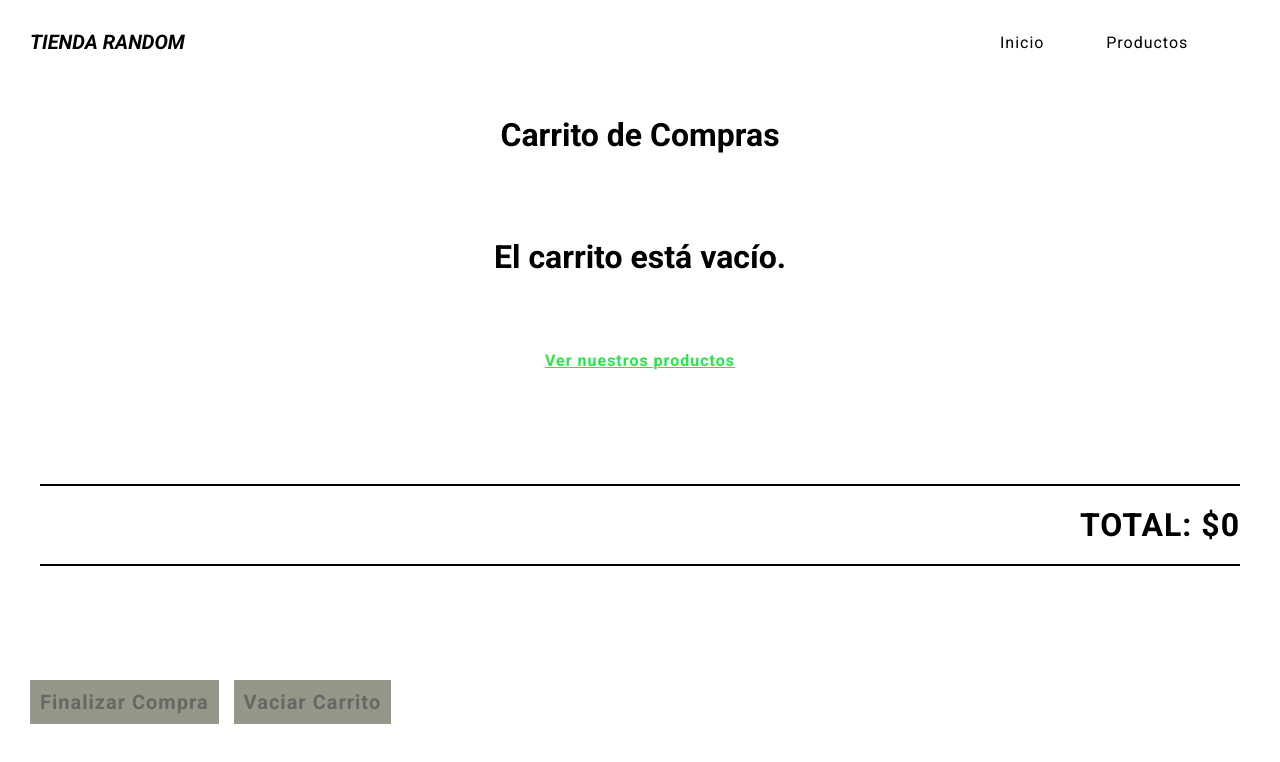
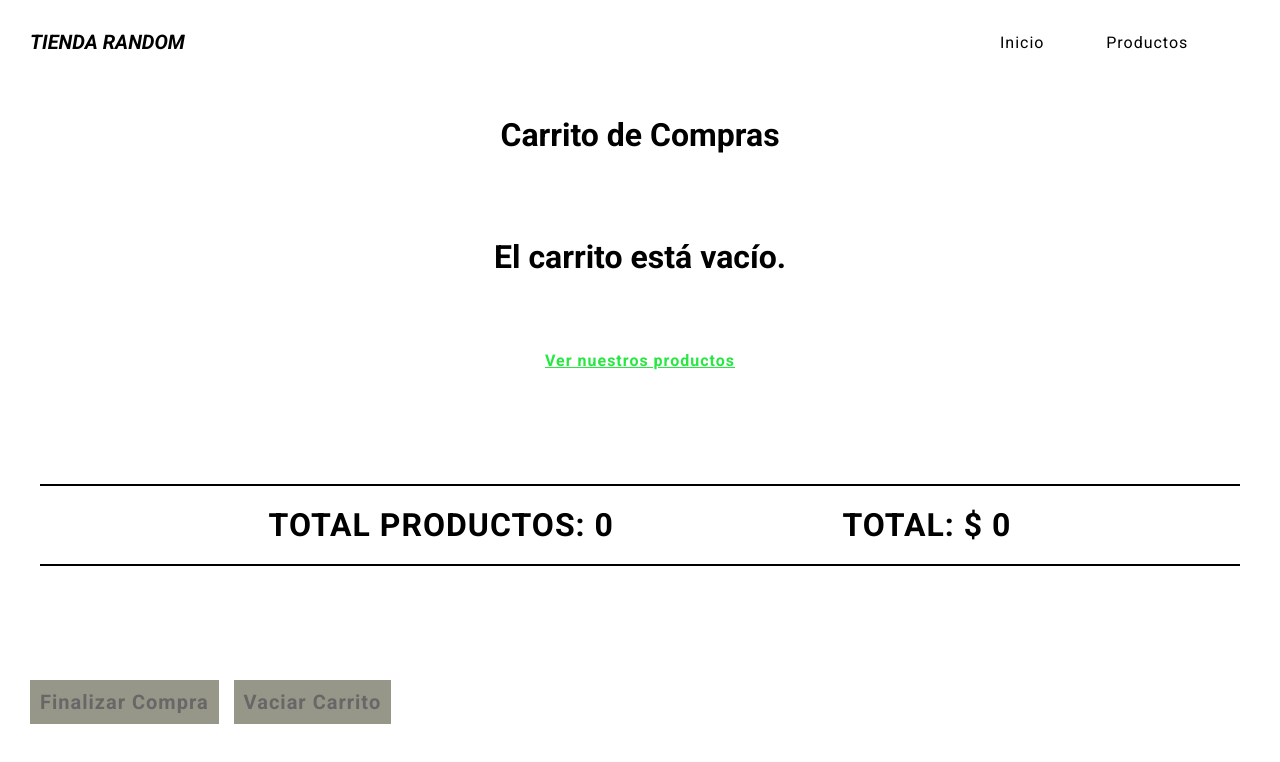
Before and after one commit to l-macias/store-react-final, a React (Create React App) app: page /cart in a window 1280 px wide. Shown: the top 762 px of the page. Built offline with nearby package versions, Linux system fonts and the light colour scheme.

Commit message:
añadiendo cosas

```diff
--- a/src/App.css
+++ b/src/App.css
@@ -518,6 +518,8 @@
 
   .total {
     text-align: end;
+    display: flex;
+    justify-content: space-evenly;
     padding: 20px 0;
     margin: 40px;
     border-top: 2px solid black;
--- a/src/App.jsx
+++ b/src/App.jsx
@@ -1,67 +1,12 @@
 //import logo from './logo.svg';
 import './App.css';
-import NavBar from './components/NavBar/index';
-import ItemListContainer from './containers/ItemListContainer';
-import CategorySelector from './containers/CategorySelector';
-import ItemDetailContainer from './containers/ItemDetailContainer';
-import {
-  BrowserRouter,
-  Switch,
-  Route,
-
-} from "react-router-dom";
-import {CartContextProvider} from "./context/CartContext"
-import Cart from "./components/Cart/Cart"
+import Router from './router';
 
 function App() {
   return (
-    <CartContextProvider>
-      <BrowserRouter>
-        <header className="App-header">
-          <NavBar />
-        </header>
-        <Switch>
-          <Route exact path="/">
-            <div style={{
-        textAlign: 'center',
-        marginTop: '30px',
+    <Router/>
 
-       }}>
-              <h1>TIENDA RANDOM</h1>
-              <h2>Bienvenidos a una tienda con productos ficticios y aleatorios</h2>
-            </div>
-          </Route>
-          <Route path="/products">
-            <div className="containerAll">
-              <div className="containerSelector">
-                <h3 className="filterTitle">Categorías:</h3>
-                <CategorySelector />
-              </div>
-              <div className='container'>
-                <Switch>
-                  <Route exact path="/products">
-                    <ItemListContainer />
-                  </Route>
-                  <Route path="/products/:catId">
-                    <ItemListContainer />
-                  </Route>
 
-                </Switch>
-              </div>
-            </div>
-          </Route>
-          <Route exact path="/product/:itemId">
-            <ItemDetailContainer />
-          </Route>
-          <Route exact path="/cart">
-            <Cart />
-          </Route>
-          <Route path="/*">
-            <h1>Error 404 - Página no encontrada</h1>
-          </Route>
-        </Switch>
-      </BrowserRouter>
-    </CartContextProvider>
   );
 }
 
--- a/src/components/Cart/Cart.jsx
+++ b/src/components/Cart/index.jsx
@@ -20,6 +20,7 @@ const Cart = () => {
                         <div className="itemLine" key={item.id}>
                             <h1 className="textLine">{`Codigo: ${item.id} - ${item.title} - $${item.price} `}</h1>
                             <h2>{` Cantidad: ${item.quantity}`}</h2>
+                            <h2>{`Subtotal: $ ${item.quantity*item.price}`}</h2>
                             <button className='removeItem' onClick={()=>removeItem(item)}>Eliminar artículo</button>
                         </div>
                         )
--- a/src/components/CartCount/index.jsx
+++ b/src/components/CartCount/index.jsx
@@ -2,7 +2,7 @@ import React from "react";
 import { CartContext } from "../../context/CartContext";
 import { useContext } from "react";
 
-// USADO EN EL CARTWIDGET
+
 const CartCount = () => {
     const {cart} = useContext(CartContext)
     let count = 0
--- a/src/components/Item/index.jsx
+++ b/src/components/Item/index.jsx
@@ -1,5 +1,5 @@
 import { Link } from 'react-router-dom'
-// Item card
+
 
 const Item = ({item}) => (
     <Link className="linkCardProduct" to={`/product/${item.id}`}>
--- a/src/components/ItemCounter/ItemCounter.jsx
+++ b/src/components/ItemCounter/ItemCounter.jsx
@@ -6,7 +6,7 @@ const ItemCounter = ({stock, onAdd}) => {
     const [count, setCount] = useState(0)
 
     const sumar = () => {
-        if(count<stock) { //Minimo control de stock - solo hace que no se pueda exceder del stock de cada producto,
+        if(count<stock) {
 
             setCount(prevCount => prevCount+1)
 
--- a/src/components/Total/Total.jsx
+++ b/src/components/Total/Total.jsx
@@ -5,14 +5,20 @@ import { useContext } from "react";
 const Total = () => {
     const {cart} = useContext(CartContext)
     let total = 0
-
+    let totalQty = 0
     // eslint-disable-next-line array-callback-return
     cart.map(item => {
         total += item.quantity * item.price
+        totalQty +=item.quantity
     })
 
     return(
-        <h1 className="total">{`TOTAL: $${total}`}</h1>
+        <>
+        <div className="total">
+        <h1>{`TOTAL PRODUCTOS: ${totalQty} `}    </h1>
+        <h1>{`TOTAL: $ ${total}`}</h1>
+        </div>
+        </>
     )
 }
 
--- /dev/null
+++ b/src/router/index.jsx
@@ -0,0 +1,64 @@
+import { BrowserRouter, Route, Switch } from "react-router-dom";
+import NavBar from "../components/NavBar";
+import CategorySelector from "../containers/CategorySelector";
+import ItemDetailContainer from "../containers/ItemDetailContainer";
+import ItemListContainer from "../containers/ItemListContainer";
+import { CartContextProvider } from "../context/CartContext";
+import Cart from "../components/Cart"
+
+const Router = () => {
+    return(
+        <CartContextProvider>
+        <BrowserRouter>
+            <header className="App-header">
+            <NavBar />
+            </header>
+        <Switch>
+            <Route exact path="/">
+            <div style={{
+          textAlign: 'center',
+          marginTop: '30px',
+
+         }}>
+                <h1>TIENDA RANDOM</h1>
+                <h2>Bienvenidos a una tienda con productos ficticios y aleatorios</h2>
+              </div>
+            </Route>
+            <Route path="/products">
+              <div className="containerAll">
+                <div className="containerSelector">
+                  <h3 className="filterTitle">Categorías:</h3>
+                  <CategorySelector />
+                </div>
+                <div className='container'>
+                  <Switch>
+                    <Route exact path="/products">
+                      <ItemListContainer />
+                    </Route>
+                    <Route path="/products/:catId">
+                      <ItemListContainer />
+                    </Route>
+
+                  </Switch>
+                </div>
+              </div>
+            </Route>
+            <Route exact path="/product/:itemId">
+              <ItemDetailContainer />
+            </Route>
+            <Route exact path="/cart">
+              <Cart />
+            </Route>
+            <Route path="/*">
+              <h1>Error 404 - Página no encontrada</h1>
+            </Route>
+          </Switch>
+        </BrowserRouter>
+      </CartContextProvider>
+    );
+  }
+
+
+
+
+    export default Router;
```
